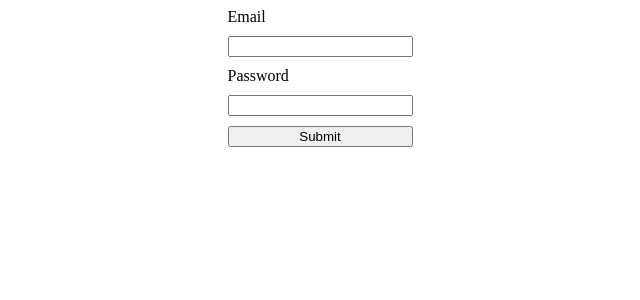
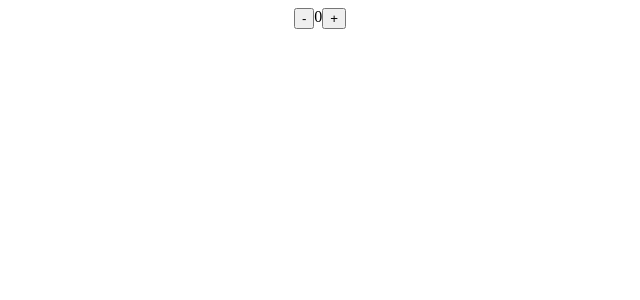
Before and after one commit to DenysMLytvynenko/react-hook-mistakes, a React (Create React App) app: page / in a window 1280 px wide. Shown: the top 300 px of the page, without its empty margins (320-960 px from the left). Built offline with nearby package versions, Linux system fonts and the light colour scheme.

Commit message:
function version of useState hook and refactoring

```diff
--- a/src/App.js
+++ b/src/App.js
@@ -1,53 +1,11 @@
-import { useRef, useState } from "react";
+import Counter from "./components/Counter/Counter";
+import Form from "./components/Form/Form";
 
 const App = () => {
-    // const [email, setEmail] = useState("");
-    // const [password, setPassword] = useState("");
-
-    // It's better to use ref for handling form input data
-    const emailRef = useRef();
-    const passwordRef = useRef();
-
-    const onSubmit = (event) => {
-        event.preventDefault();
-
-        console.log("Form information: ", {
-            email: emailRef.current.value,
-            password: passwordRef.current.value,
-        });
-    };
-
     return (
         <div style={{ display: "flex", justifyContent: "center" }}>
-            <form
-                onSubmit={onSubmit}
-                style={{
-                    display: "flex",
-                    flexDirection: "column",
-                    gap: "10px",
-                    width: "max-content",
-                }}
-            >
-                <label htmlFor="email">Email</label>
-                <input
-                    type="email"
-                    id="email"
-                    ref={emailRef}
-                    // value={email}
-                    // onChange={(e) => setEmail(e.target.value)}
-                />
-
-                <label htmlFor="password">Password</label>
-                <input
-                    type="password"
-                    id="password"
-                    ref={passwordRef}
-                    // value={password}
-                    // onChange={(e) => setPassword(e.target.value)}
-                />
-
-                <button type="submit">Submit</button>
-            </form>
+            {/* <Form /> */}
+            <Counter />
         </div>
     );
 };
--- /dev/null
+++ b/src/components/Counter/Counter.js
@@ -0,0 +1,23 @@
+import { useState } from "react";
+
+const Counter = () => {
+    const [count, setCount] = useState(0);
+
+    // const adjustCount = (amount) => setCount(count + amount);
+
+    // use function version of useState when need to update state more than once in one rendering
+    const adjustCount = (amount) =>
+        setCount((currentCount) => currentCount + amount);
+
+    return (
+        <>
+            <button onClick={() => adjustCount(-1)}>-</button>
+
+            <span>{count}</span>
+
+            <button onClick={() => adjustCount(1)}>+</button>
+        </>
+    );
+};
+
+export default Counter;
--- /dev/null
+++ b/src/components/Form/Form.js
@@ -0,0 +1,53 @@
+import { useRef, useState } from "react";
+
+const Form = () => {
+    // const [email, setEmail] = useState("");
+    // const [password, setPassword] = useState("");
+
+    // It's better to use ref for handling form input data
+    const emailRef = useRef();
+    const passwordRef = useRef();
+
+    const onSubmit = (event) => {
+        event.preventDefault();
+
+        console.log("Form information: ", {
+            email: emailRef.current.value,
+            password: passwordRef.current.value,
+        });
+    };
+
+    return (
+        <form
+            onSubmit={onSubmit}
+            style={{
+                display: "flex",
+                flexDirection: "column",
+                gap: "10px",
+                width: "max-content",
+            }}
+        >
+            <label htmlFor="email">Email</label>
+            <input
+                type="email"
+                id="email"
+                ref={emailRef}
+                // value={email}
+                // onChange={(e) => setEmail(e.target.value)}
+            />
+
+            <label htmlFor="password">Password</label>
+            <input
+                type="password"
+                id="password"
+                ref={passwordRef}
+                // value={password}
+                // onChange={(e) => setPassword(e.target.value)}
+            />
+
+            <button type="submit">Submit</button>
+        </form>
+    );
+};
+
+export default Form;
```
